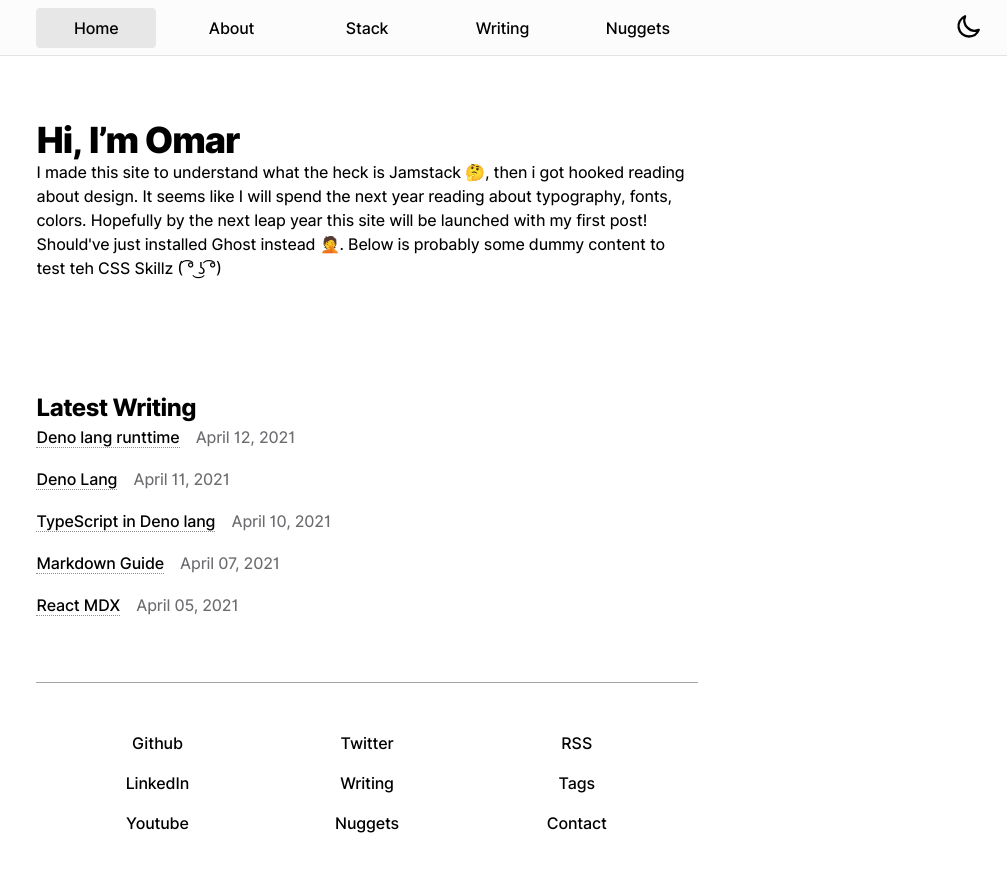
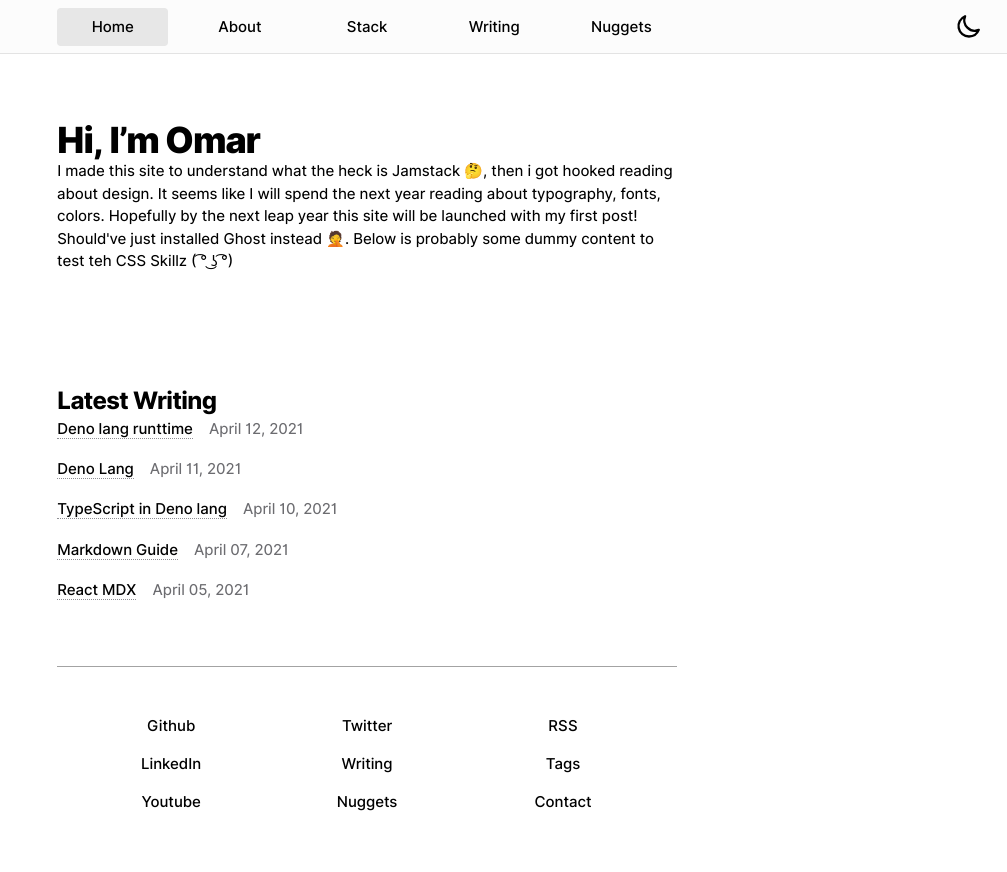
Before and after one commit to omaralsoudanii/mkreg.dev, a Next.js app: page / in a window 1280 px wide. Shown: the top 872 px of the page, without its empty margins (273-1280 px from the left). Built offline with nearby package versions, Linux system fonts and the light colour scheme; what @tailwindcss/typography would draw is missing.

Commit message:
try with font style

```diff
--- a/src/components/Container/index.tsx
+++ b/src/components/Container/index.tsx
@@ -1,6 +1,6 @@
 export function Container({ children }) {
   return (
-    <article className="container mx-auto prose dark:prose-dark">
+    <article className="container mx-auto px-2 sm:px-0 prose dark:prose-dark">
       {children}
     </article>
   )
--- a/src/styles/base.css
+++ b/src/styles/base.css
@@ -1,8 +1,16 @@
 @tailwind base;
 
 @layer base {
+  :root {
+    --font-size: 15px;
+    --line-height: calc(15px * 1.5);
+  }
+
   body {
-    @apply bg-mk-lightest dark:bg-mk-dark text-mk-darkest dark:text-mk-lightest font-display;
+    @apply bg-mk-lightest dark:bg-mk-dark text-mk-darkest dark:text-mk-lightest;
+    font: 15px/22px Inter var, system-ui, -apple-system, BlinkMacSystemFont,
+      Segoe UI, Roboto, Helvetica Neue, Arial, Noto Sans, sans-serif,
+      Apple Color Emoji, Segoe UI Emoji, Segoe UI Symbol, Noto Color Emoji;
     -webkit-text-size-adjust: 100%;
     -ms-text-size-adjust: 100%;
     -moz-text-size-adjust: 100%;
@@ -14,7 +22,7 @@
     font-feature-settings: 'case' 1, 'cpsp' 1, 'dlig' 1, 'cv01' 1, 'cv02' 1,
       'cv03' 1, 'cv04' 1, 'liga', 'clig', 'calt', 'kern';
     font-kerning: normal;
-    letter-spacing: -0.01em;
+    letter-spacing: -0.004em;
     font-variant: common-ligatures contextual;
   }
 
@@ -28,7 +36,7 @@
 
   p,
   blockquote {
-    line-height: 'calc(1em * 1.5)' !important;
+    line-height: var(--line-height) !important;
   }
 
   a {
--- a/src/styles/fonts.css
+++ b/src/styles/fonts.css
@@ -146,7 +146,7 @@
 @font-face {
   font-family: 'Inter var';
   font-weight: 100 900;
-  font-display: swap;
+  font-display: optional;
   font-style: italic;
   font-named-instance: 'Italic';
   src: url(/static/fonts/Inter-italic.latin.var.woff2) format('woff2');
--- a/tailwind.config.js
+++ b/tailwind.config.js
@@ -14,10 +14,10 @@ module.exports = {
   darkMode: 'class', // 'media' or 'class'
   theme: {
     fontFamily: {
-      display: [
-        '"Inter var"',
-        'system-ui, -apple-system, BlinkMacSystemFont, "Segoe UI", Roboto, "Helvetica Neue", Arial, "Noto Sans", sans-serif, "Apple Color Emoji", "Segoe UI Emoji", "Segoe UI Symbol", "Noto Color Emoji"',
-      ],
+      // display: [
+      //   '"Inter var"',
+      //   'system-ui, -apple-system, BlinkMacSystemFont, "Segoe UI", Roboto, "Helvetica Neue", Arial, "Noto Sans", sans-serif, "Apple Color Emoji", "Segoe UI Emoji", "Segoe UI Symbol", "Noto Color Emoji"',
+      // ],
       mono: [
         'JetBrains Mono',
         'IBM Plex Mono',
@@ -92,8 +92,8 @@ module.exports = {
               borderColor: theme('colors.lt.light'),
             },
             color: theme('colors.mk.darkest'),
-            'p , span, a, strong, blockquote': {
-              lineHeight: 'calc(1em * 1.5)',
+            'p, blockquote': {
+              lineHeight: 'calc(15px * 1.5)',
             },
             h1: {
               color: theme('colors.mk.darkest'),
```
